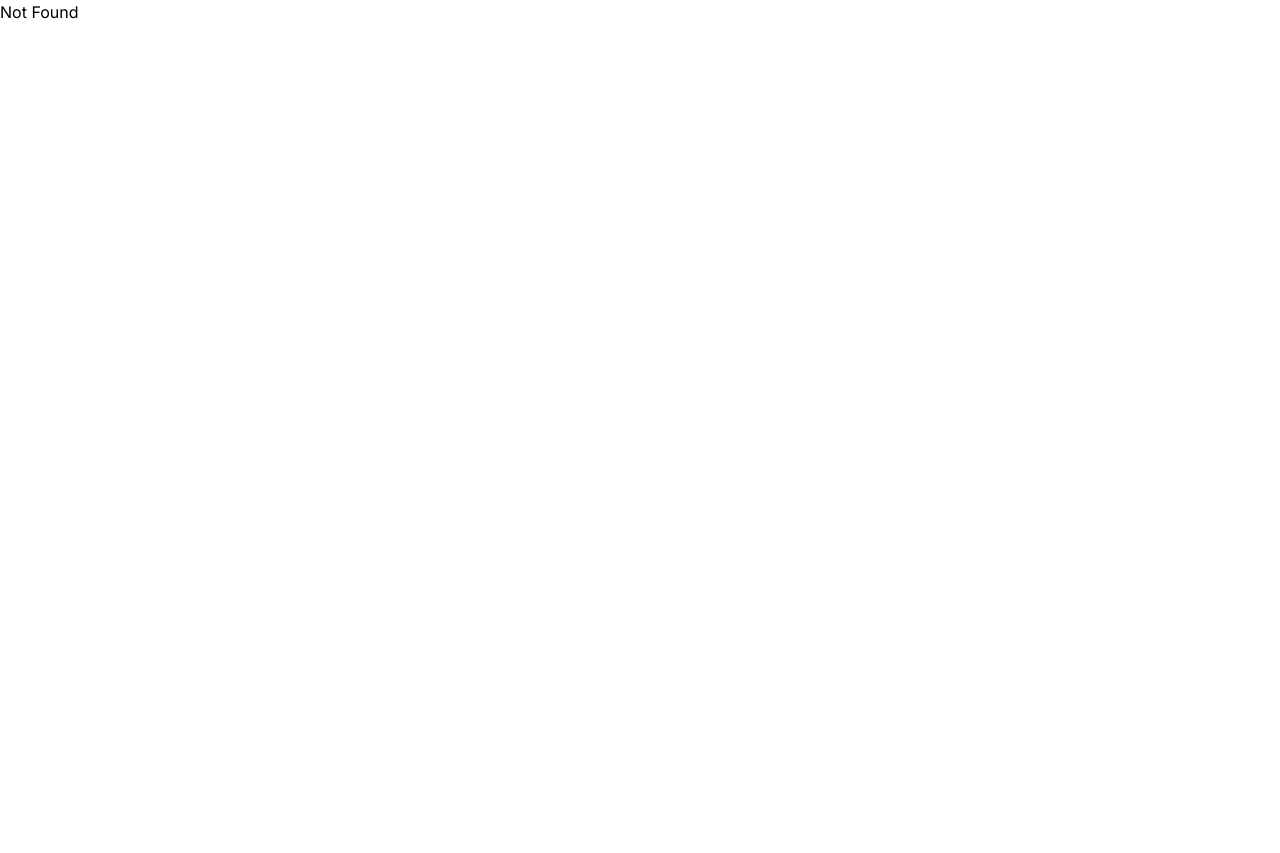
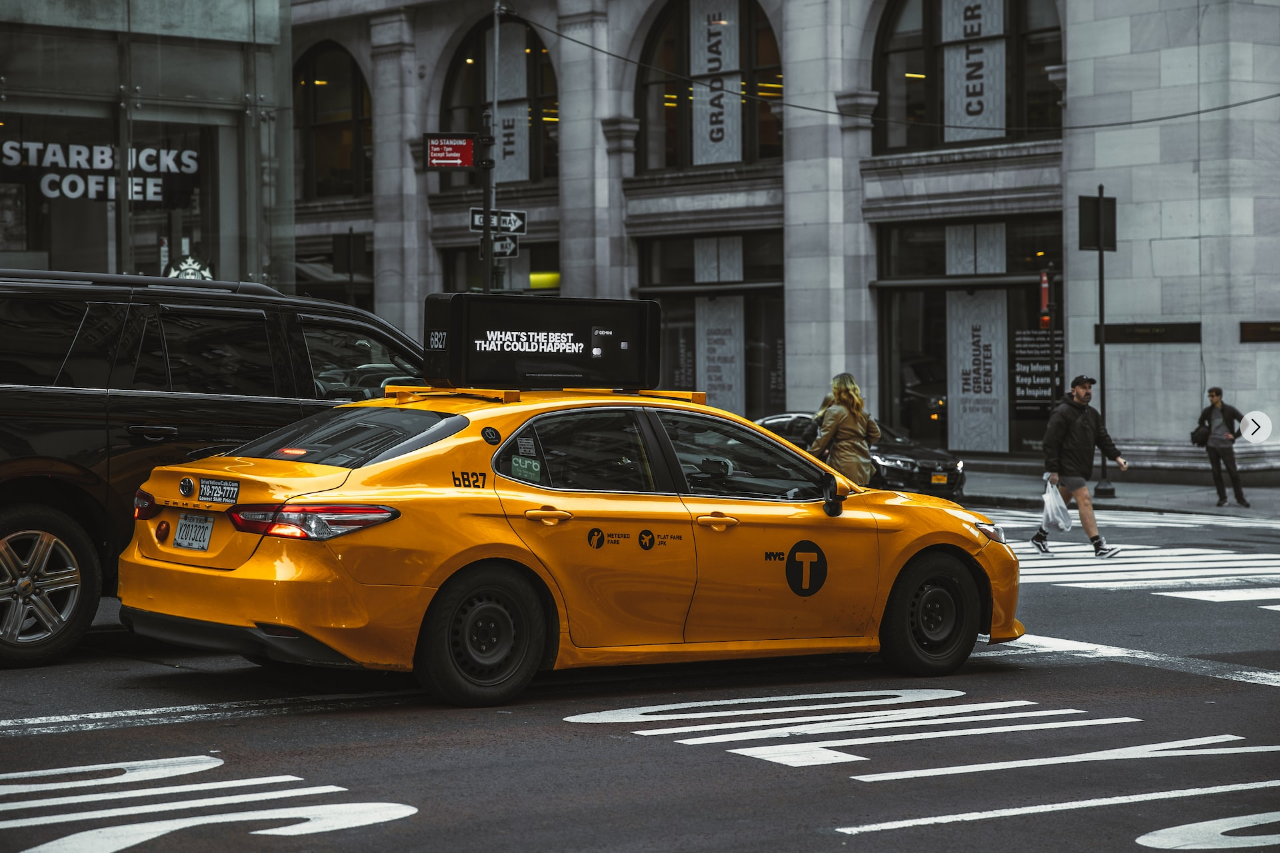
Before and after one commit to ndstephens/framer-motion-recipes, a Next.js app: page /5-carousel-part-1 in a window 1280 px wide. Before the commit this address had no page. Before the commit the page ends 800 px from the top, so only its background shows below. Built offline with nearby package versions, Linux system fonts and the light colour scheme.

Commit message:
start - project 5

```diff
--- /dev/null
+++ b/app/5-carousel-part-1/page.tsx
@@ -0,0 +1,45 @@
+'use client';
+
+import { ChevronLeftIcon, ChevronRightIcon } from '@heroicons/react/24/outline';
+import { useState } from 'react';
+
+let images = [
+  '/images/1.jpeg',
+  '/images/2.jpeg',
+  '/images/3.jpeg',
+  '/images/4.jpeg',
+  '/images/5.jpeg',
+  '/images/6.jpeg',
+];
+
+export default function Page() {
+  let [index, setIndex] = useState(0);
+
+  return (
+    <div className="h-full bg-black">
+      <div className="mx-auto flex h-full max-w-7xl flex-col justify-center">
+        <div className="relative">
+          <img src={images[index]} className="aspect-[3/2] object-cover" />
+
+          {index > 0 && (
+            <button
+              className="absolute left-2 top-1/2 -mt-4 flex h-8 w-8 items-center justify-center rounded-full bg-white/60 transition hover:bg-white/80"
+              onClick={() => setIndex(index - 1)}
+            >
+              <ChevronLeftIcon className="h-6 w-6" />
+            </button>
+          )}
+
+          {index + 1 < images.length && (
+            <button
+              className="absolute right-2 top-1/2 -mt-4 flex h-8 w-8 items-center justify-center rounded-full bg-white/60 transition hover:bg-white/80"
+              onClick={() => setIndex(index + 1)}
+            >
+              <ChevronRightIcon className="h-6 w-6" />
+            </button>
+          )}
+        </div>
+      </div>
+    </div>
+  );
+}
```
Also changed, not shown: app/5-carousel-part-1/README.md (added).
